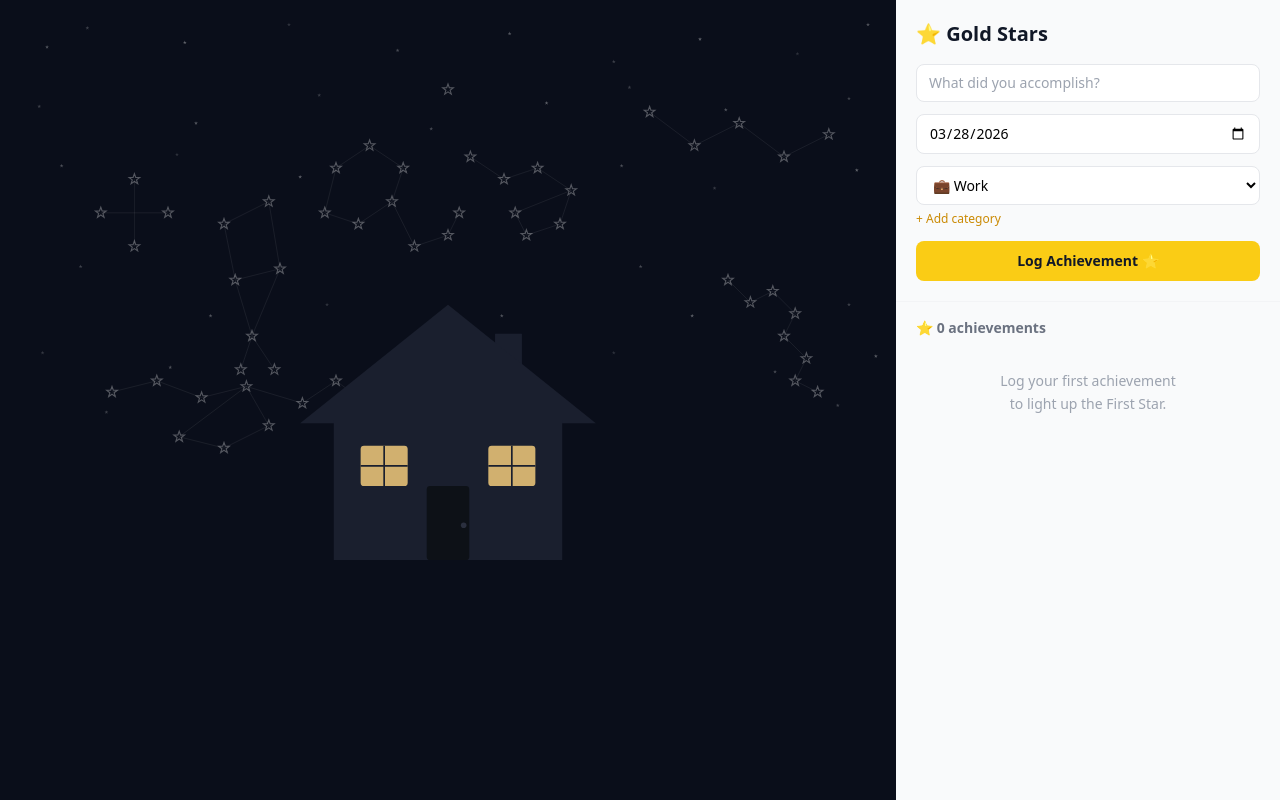
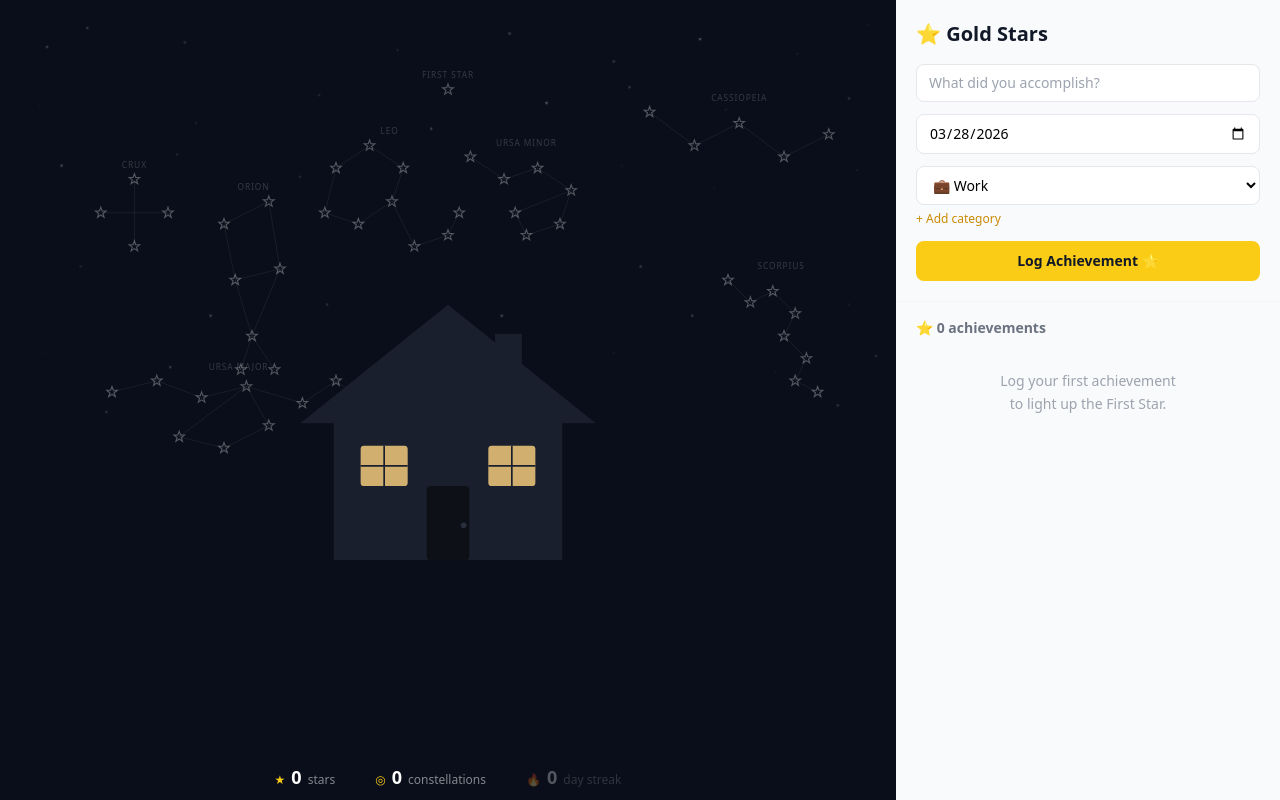
Before and after one commit to Mephitblue/gold-star, a React (Vite) app: page / in a window 1280 px wide. Built offline with nearby package versions, Linux system fonts and the light colour scheme.

Commit message:
Constellation enhancements

```diff
--- a/src/App.jsx
+++ b/src/App.jsx
@@ -8,6 +8,7 @@ import {
   getActiveConstellation,
 } from './data/constellations'
 import NightSky from './components/NightSky'
+import StatsBar from './components/StatsBar'
 import AchievementForm from './components/AchievementForm'
 import AchievementList from './components/AchievementList'
 import ConstellationModal from './components/ConstellationModal'
@@ -67,8 +68,9 @@ export default function App() {
   return (
     <div className="flex flex-col lg:flex-row h-screen overflow-hidden bg-[#0a0e1a]">
       {/* Sky panel */}
-      <div className="h-56 lg:h-auto lg:flex-1 flex-shrink-0">
+      <div className="relative h-56 lg:h-auto lg:flex-1 flex-shrink-0">
         <NightSky allocatedStars={allocatedStars} onConstellationClick={setInfoConstellation} />
+        <StatsBar achievements={achievements} allocatedStars={allocatedStars} />
       </div>
 
       {/* Right panel */}
--- a/src/components/NightSky.jsx
+++ b/src/components/NightSky.jsx
@@ -10,6 +10,15 @@ function starPoints(cx, cy, outerR, innerR) {
     pts.push(`${cx + r * Math.cos(angle)},${cy + r * Math.sin(angle)}`)
   }
   return pts.join(' ')
+}
+
+function labelPos(constellation) {
+  const xs = constellation.stars.map(s => s.x)
+  const ys = constellation.stars.map(s => s.y)
+  const cx = Math.min(Math.max(xs.reduce((a, b) => a + b, 0) / xs.length, 30), 770)
+  const minY = Math.min(...ys)
+  const maxY = Math.max(...ys)
+  return { x: cx, y: minY < 25 ? maxY + 18 : minY - 10 }
 }
 
 const BG_STARS = [
@@ -57,6 +66,7 @@ const BG_STARS = [
 
 export default function NightSky({ allocatedStars, onConstellationClick }) {
   const [animatingStars, setAnimatingStars] = useState(new Set())
+  const [hoveredId, setHoveredId] = useState(null)
   const prevAllocatedRef = useRef(new Set())
 
   useEffect(() => {
@@ -75,10 +85,6 @@ export default function NightSky({ allocatedStars, onConstellationClick }) {
     prevAllocatedRef.current = new Set(allocatedStars)
   }, [allocatedStars])
 
-  // Build a map of star id -> constellation for connector lines
-  const starMap = {}
-  CONSTELLATIONS.forEach(c => c.stars.forEach(s => { starMap[s.id] = s }))
-
   return (
     <svg
       viewBox="0 0 800 500"
@@ -89,37 +95,54 @@ export default function NightSky({ allocatedStars, onConstellationClick }) {
       {/* Background */}
       <rect width="800" height="500" fill="#0a0e1a" />
 
-      {/* Decorative background stars */}
-      {BG_STARS.map(s => (
-        <polygon key={s.id} points={starPoints(s.x, s.y, 1.8, 0.7)} fill="#ffffff" opacity={s.o} />
+      {/* Twinkling background stars */}
+      {BG_STARS.map((s, i) => (
+        <polygon
+          key={s.id}
+          points={starPoints(s.x, s.y, 1.8, 0.7)}
+          fill="#ffffff"
+          className="twinkle"
+          style={{
+            '--base-o': s.o,
+            animationDelay: `${(i * 0.37) % 4}s`,
+            animationDuration: `${2.5 + (i * 0.13) % 2}s`,
+          }}
+        />
       ))}
 
-      {/* Constellation connector lines */}
-      {CONSTELLATIONS.map(constellation =>
-        constellation.lines.map(([aId, bId], i) => {
-          const a = starMap[aId]
-          const b = starMap[bId]
+      {/* Constellations — lines, stars, and label all in one group per constellation */}
+      {CONSTELLATIONS.map(constellation => {
+        const isHovered = hoveredId === constellation.id
+        const isComplete = constellation.stars.every(s => allocatedStars.has(s.id))
+        const hasAny = constellation.stars.some(s => allocatedStars.has(s.id))
+        const lp = labelPos(constellation)
+
+        return (
+          <g
+            key={constellation.id}
+            onClick={() => onConstellationClick && onConstellationClick(constellation)}
+            onMouseEnter={() => setHoveredId(constellation.id)}
+            onMouseLeave={() => setHoveredId(null)}
+            style={{ cursor: 'pointer' }}
+          >
+            {/* Connector lines */}
+            {constellation.lines.map(([aId, bId], i) => {
+              const a = constellation.stars.find(s => s.id === aId)
+              const b = constellation.stars.find(s => s.id === bId)
               if (!a || !b) return null
               return (
                 <line
-              key={`${constellation.id}-line-${i}`}
-              x1={a.x} y1={a.y}
-              x2={b.x} y2={b.y}
-              stroke="#ffffff"
-              strokeOpacity="0.12"
-              strokeWidth="0.5"
+                  key={i}
+                  x1={a.x} y1={a.y} x2={b.x} y2={b.y}
+                  stroke={isComplete ? '#FFD700' : '#ffffff'}
+                  strokeOpacity={isHovered ? 0.55 : isComplete ? 0.25 : 0.12}
+                  strokeWidth={isHovered ? 1 : 0.5}
+                  style={{ transition: 'stroke-opacity 0.2s, stroke-width 0.2s' }}
                 />
               )
-        })
-      )}
+            })}
 
-      {/* Constellation stars */}
-      {CONSTELLATIONS.map(constellation => (
-        <g
-          key={constellation.id}
-          onClick={() => onConstellationClick && onConstellationClick(constellation)}
-          style={{ cursor: 'pointer' }}
-        >
+            {/* Stars */}
             {constellation.stars.map(star => {
               const earned = allocatedStars.has(star.id)
               const animating = animatingStars.has(star.id)
@@ -131,20 +154,38 @@ export default function NightSky({ allocatedStars, onConstellationClick }) {
                       points={starPoints(star.x, star.y, 6, 2.4)}
                       fill="#FFD700"
                       className={animating ? 'star-fill' : ''}
+                      style={isHovered ? { filter: 'drop-shadow(0 0 5px #FFD700)' } : {}}
                     />
                   ) : (
                     <polygon
                       points={starPoints(star.x, star.y, 5, 2)}
-                    fill="none"
+                      fill={isHovered ? 'rgba(255,215,0,0.12)' : 'none'}
                       stroke="#ffffff"
-                    strokeOpacity="0.3"
+                      strokeOpacity={isHovered ? 0.65 : 0.3}
+                      style={{ transition: 'stroke-opacity 0.2s' }}
                     />
                   )}
                 </g>
               )
             })}
+
+            {/* Constellation name label */}
+            <text
+              x={lp.x}
+              y={lp.y}
+              textAnchor="middle"
+              fill={isComplete ? '#FFD700' : '#ffffff'}
+              fillOpacity={isHovered ? 1 : isComplete ? 0.65 : hasAny ? 0.3 : 0.18}
+              fontSize="7.5"
+              fontFamily="system-ui, sans-serif"
+              letterSpacing="0.8"
+              style={{ transition: 'fill-opacity 0.2s', userSelect: 'none', pointerEvents: 'none' }}
+            >
+              {constellation.name.toUpperCase()}
+            </text>
           </g>
-      ))}
+        )
+      })}
 
       {/* House silhouette */}
       <House />
--- /dev/null
+++ b/src/components/StatsBar.jsx
@@ -0,0 +1,52 @@
+import { CONSTELLATIONS } from '../data/constellations'
+
+function calculateStreak(achievements) {
+  if (achievements.length === 0) return 0
+
+  const dates = [...new Set(
+    achievements.map(a => new Date(a.earnedAt).toLocaleDateString('en-CA'))
+  )].sort((a, b) => b.localeCompare(a))
+
+  const today = new Date().toLocaleDateString('en-CA')
+  const yesterday = new Date(Date.now() - 86400000).toLocaleDateString('en-CA')
+
+  if (dates[0] !== today && dates[0] !== yesterday) return 0
+
+  let streak = 1
+  for (let i = 1; i < dates.length; i++) {
+    const prev = new Date(dates[i - 1] + 'T12:00:00')
+    const curr = new Date(dates[i] + 'T12:00:00')
+    if (Math.round((prev - curr) / 86400000) === 1) streak++
+    else break
+  }
+  return streak
+}
+
+export default function StatsBar({ achievements, allocatedStars }) {
+  const totalStars = achievements.length
+  const completedCount = CONSTELLATIONS.filter(c =>
+    c.stars.every(s => allocatedStars.has(s.id))
+  ).length
+  const streak = calculateStreak(achievements)
+
+  return (
+    <div
+      className="absolute bottom-0 left-0 right-0 flex justify-center gap-10 py-3"
+      style={{ background: 'linear-gradient(transparent, rgba(10,14,26,0.85))' }}
+    >
+      <Stat icon="★" value={totalStars} label="stars" />
+      <Stat icon="◎" value={completedCount} label={completedCount === 1 ? 'constellation' : 'constellations'} />
+      <Stat icon="🔥" value={streak} label={streak === 1 ? 'day streak' : 'day streak'} dim={streak === 0} />
+    </div>
+  )
+}
+
+function Stat({ icon, value, label, dim }) {
+  return (
+    <div className={`flex items-baseline gap-1.5 ${dim ? 'opacity-30' : ''}`}>
+      <span className="text-yellow-400 text-xs">{icon}</span>
+      <span className="text-white font-bold text-lg leading-none">{value}</span>
+      <span className="text-white/50 text-xs">{label}</span>
+    </div>
+  )
+}
--- a/src/index.css
+++ b/src/index.css
@@ -12,3 +12,12 @@
   animation: starFill 0.5s ease-out forwards;
   transform-origin: center;
 }
+
+@keyframes twinkle {
+  0%, 100% { opacity: var(--base-o); }
+  50%       { opacity: calc(var(--base-o) * 0.15); }
+}
+
+.twinkle {
+  animation: twinkle ease-in-out infinite;
+}
```
Lines whose indentation alone changed are shown as unchanged.
